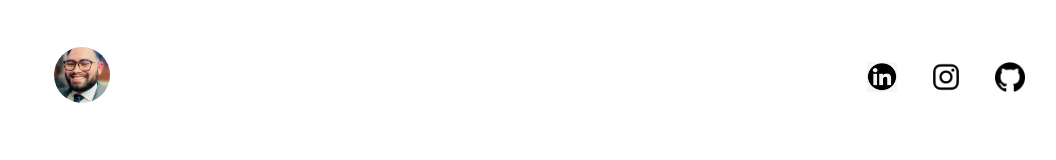
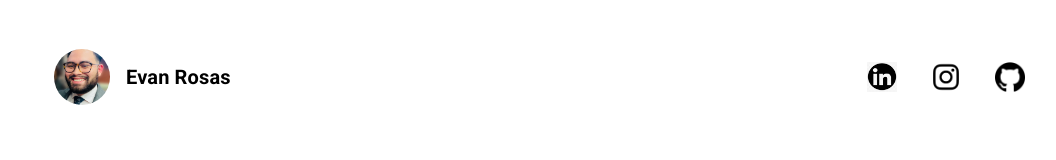
Before and after one commit to evanmrosas/MV_Portfolio, a React (Vite) app: page /projects in a window 1280 px wide. Shown: the top 160 px of the page, without its empty margins (90-1146 px from the left). Built offline with nearby package versions, Linux system fonts and the light colour scheme.

Commit message:
moving new changes to repo

```diff
--- a/src/components/Navbar.jsx
+++ b/src/components/Navbar.jsx
@@ -42,18 +42,34 @@ return (
     <Toolbar disableGutters>
 
         {/* Avatar that links to home */}
-        <Box sx={{ flexGrow: 0, mr: 2 }}>
+        <Link to="/" style={{ display: 'inline-block', textDecoration: 'none', color: 'inherit' }}>
+            <Box sx={{ flexGrow: 0, mr: 2, display: { xs: 'none', md: 'flex', alignItems: 'center'} }}>
             <Tooltip title="Go to Home">
-            <Link to="/" style={{ display: 'inline-block' }}>
                 <Avatar
                     alt="Portfolio Avatar"
                     src="src/images/headshot.JPG"
                     sx={{ cursor: 'pointer', width: 56, height: 56 }}
                 />
+            </Tooltip>
+            <Box>
+                <Typography
+                    variant="h6"
+                    noWrap
+                    component="div"
+                    sx={{
+                        flexGrow: 1,
+                        display: { xs: 'none', md: 'flex' },
+                        fontWeight: 700,
+                        color: '#000',
+                        textDecoration: 'none',
+                        ml: 2
+                    }}
+                >
+                    Evan Rosas
+                </Typography>
+            </Box>
+            </Box>
         </Link>
-        </Tooltip>
-        </Box>
-
         {/* Menu icon for mobile view */}
         <Box
         sx={{
```
Also changed, not shown: src/images/inventory_app.png (added). Lines whose indentation alone changed are shown as unchanged.
